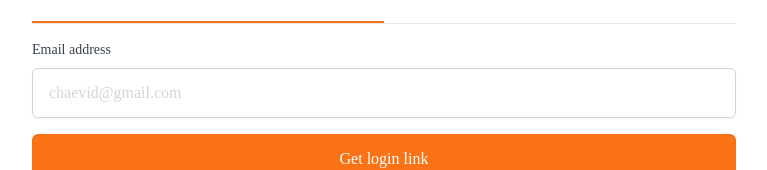
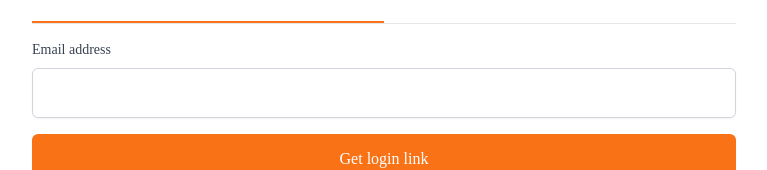
Before and after one commit to chaevid/nextjs-carrot-market, a Next.js app: page /enter in a window 1280 px wide. Shown: the part 227-397 px from the top of the page, without its empty margins (256-1023 px from the left). Built offline with nearby package versions, Linux system fonts and the light colour scheme.

Commit message:
#8.0 Enter Form

```diff
--- a/src/components/input.tsx
+++ b/src/components/input.tsx
@@ -1,15 +1,21 @@
+import type { UseFormRegisterReturn } from 'react-hook-form';
+
 interface InputProps {
   label: string;
   name: string;
   category?: 'text' | 'phone' | 'price';
-  [key: string]: any;
+  type: string;
+  register: UseFormRegisterReturn;
+  required: boolean;
 }
 
 export default function Input({
   label,
   name,
   category = 'text',
-  ...rest
+  type,
+  register,
+  required,
 }: InputProps) {
   return (
     <div className="space-y-2">
@@ -21,8 +27,9 @@ export default function Input({
       {category === 'text' ? (
         <input
           id={name}
-          type="text"
-          {...rest}
+          type={type}
+          required={required}
+          {...register}
           className="w-full appearance-none rounded-md border border-gray-300 py-3 px-4 placeholder-gray-300 shadow-sm
             focus:border-orange-500 focus:outline-none focus:ring-orange-500"
         />
@@ -34,9 +41,11 @@ export default function Input({
           </div>
           <input
             id={name}
-            type="number"
+            type={type}
+            required={required}
             step="0.1"
             placeholder="0.00"
+            {...register}
             className="w-full appearance-none rounded-md border border-gray-300 py-3 pl-8 pr-14 placeholder-gray-300 shadow-sm
           focus:border-orange-500 focus:outline-none focus:ring-orange-500"
           />
@@ -52,9 +61,10 @@ export default function Input({
           </span>
           <input
             id={name}
-            required
-            type="tel"
+            required={required}
+            type={type}
             placeholder="010-0000-0000"
+            {...register}
             className="w-full appearance-none rounded-md rounded-l-none border border-gray-300 px-4 py-3 placeholder-gray-300 shadow-sm
           focus:border-orange-500 focus:outline-none focus:ring-orange-500"
           />
--- a/src/pages/enter.tsx
+++ b/src/pages/enter.tsx
@@ -5,11 +5,27 @@ import Tab from '@/components/tab';
 import TabBar from '@/components/tab-bar';
 import { classNameJoin } from '@/lib/utils';
 import { useState } from 'react';
+import { useForm } from 'react-hook-form';
 
+interface EnterForm {
+  email?: string;
+  phone?: string;
+}
 export default function Enter() {
+  const { register, handleSubmit, reset } = useForm();
+
   const [method, setMethod] = useState<'email' | 'phone'>('email');
-  const onEmailClick = () => setMethod('email');
-  const onPhoneClick = () => setMethod('phone');
+  const onEmailClick = () => {
+    reset();
+    setMethod('email');
+  };
+  const onPhoneClick = () => {
+    reset();
+    setMethod('phone');
+  };
+  const onValid = (data: EnterForm) => {
+    console.log(data);
+  };
   return (
     <div className="my-16 px-8">
       <h3 className="my-16 text-center text-3xl font-bold">Enter to Carrot</h3>
@@ -26,13 +42,17 @@ export default function Enter() {
             isSelected={method === 'phone' ? true : false}></Tab>
         </TabBar>
       </div>
-      <form className="mt-4 flex flex-col space-y-4">
+      <form
+        onSubmit={handleSubmit(onValid)}
+        className="mt-4 flex flex-col space-y-4">
         {method === 'email' ? (
           <>
             <Input
+              register={register('email')}
+              required
               label={'Email address'}
               name={'email'}
-              placeholder={'chaevid@gmail.com'}
+              type="email"
             />
             <Button text={'Get login link'} />
           </>
@@ -40,10 +60,12 @@ export default function Enter() {
         {method === 'phone' ? (
           <>
             <Input
+              register={register('phone')}
+              required
               label={'Phone'}
               name={'phone'}
+              type="tel"
               category="phone"
-              placeholder={'chaevid@gmail.com'}
             />
             <Button text={'Get one-time password'} />
           </>
```
